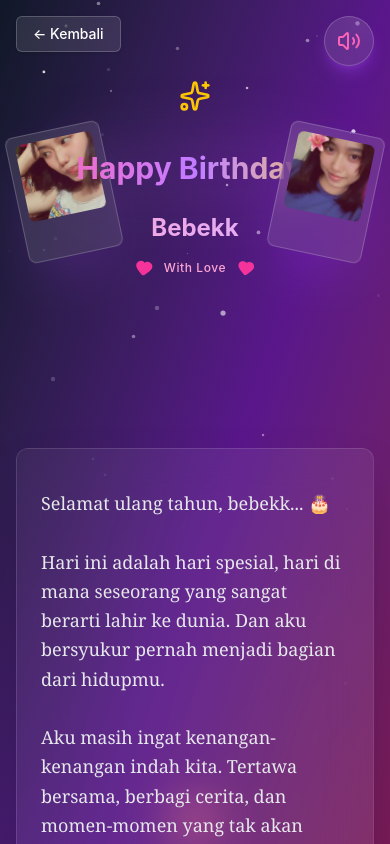
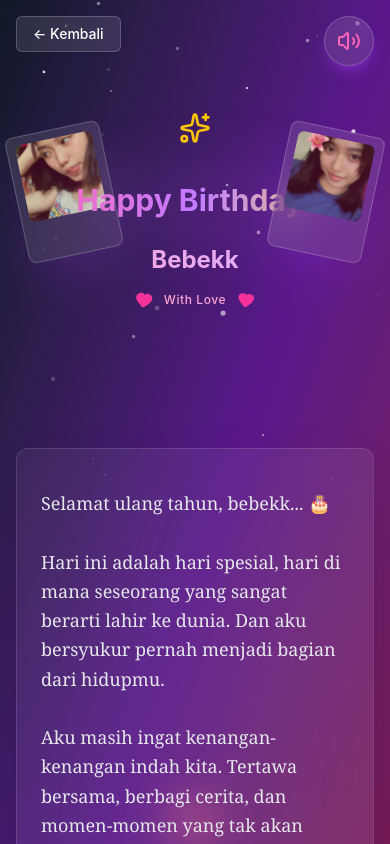
Before and after one commit to VannoAcno/Birthday-Letter, a React (Vite) app: page /letter in a window 390 px wide. Shown: the top 844 px of the page. Built offline with nearby package versions, Linux system fonts and the light colour scheme.

Commit message:
Responsive 3

```diff
--- a/src/pages/LetterPage.jsx
+++ b/src/pages/LetterPage.jsx
@@ -308,7 +308,7 @@ Selamat merayakan hidup. You deserve all the happiness in the world. ❤️
                 initial={{ opacity: 0, y: -50, scale: 0.5 }}
                 animate={{ opacity: 1, y: 0, scale: 1 }}
                 transition={{ type: 'spring', stiffness: 200, damping: 20, delay: 0.5 }}
-                className="text-center space-y-4 relative z-10 px-4 md:px-20 lg:px-40 mt-8 md:mt-0"
+                className="text-center space-y-4 relative z-10 px-4 md:px-20 lg:px-40 mt-16 md:mt-0"
               >
                 <motion.div
                   initial={{ rotate: -180, scale: 0 }}
```
